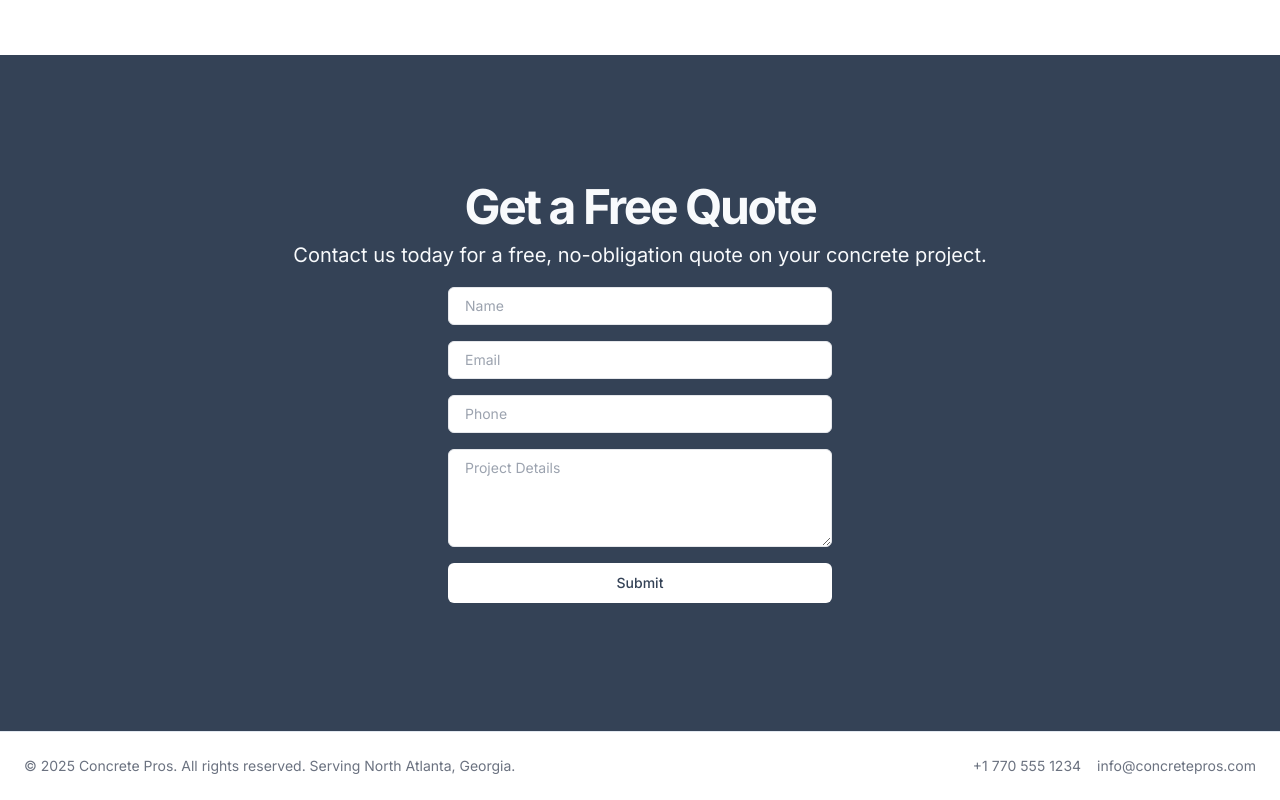
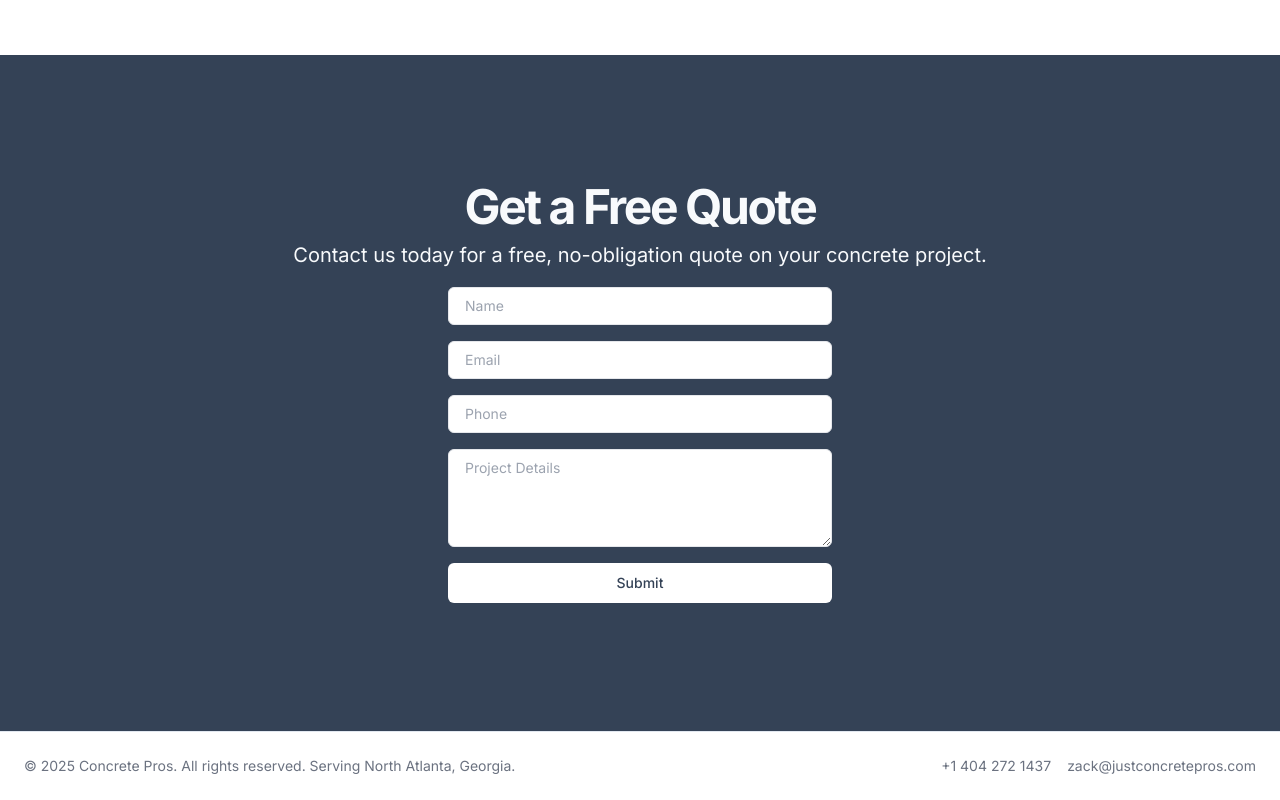
Before and after one commit to zadriscoll/concrete, a Next.js app: page / in a window 1280 px wide. Shown: the part 2437-3237 px from the top of the page. Built offline with nearby package versions, Linux system fonts and the light colour scheme.

Commit message:
Update page.tsx

```diff
--- a/app/page.tsx
+++ b/app/page.tsx
@@ -259,16 +259,16 @@ export default function Home() {
           </p>
           <div className="flex gap-4">
             <Link
-              href="tel:+17705551234"
+              href="tel:+14042721437"
               className="text-sm text-gray-500 hover:text-gray-900 dark:text-gray-400 dark:hover:text-gray-50"
             >
-              +1 770 555 1234
+              +1 404 272 1437
             </Link>
             <Link
-              href="mailto:info@concretepros.com"
+              href="mailto:zack@justconcretepros.com"
               className="text-sm text-gray-500 hover:text-gray-900 dark:text-gray-400 dark:hover:text-gray-50"
             >
-              info@concretepros.com
+              zack@justconcretepros.com
             </Link>
           </div>
         </div>
```
